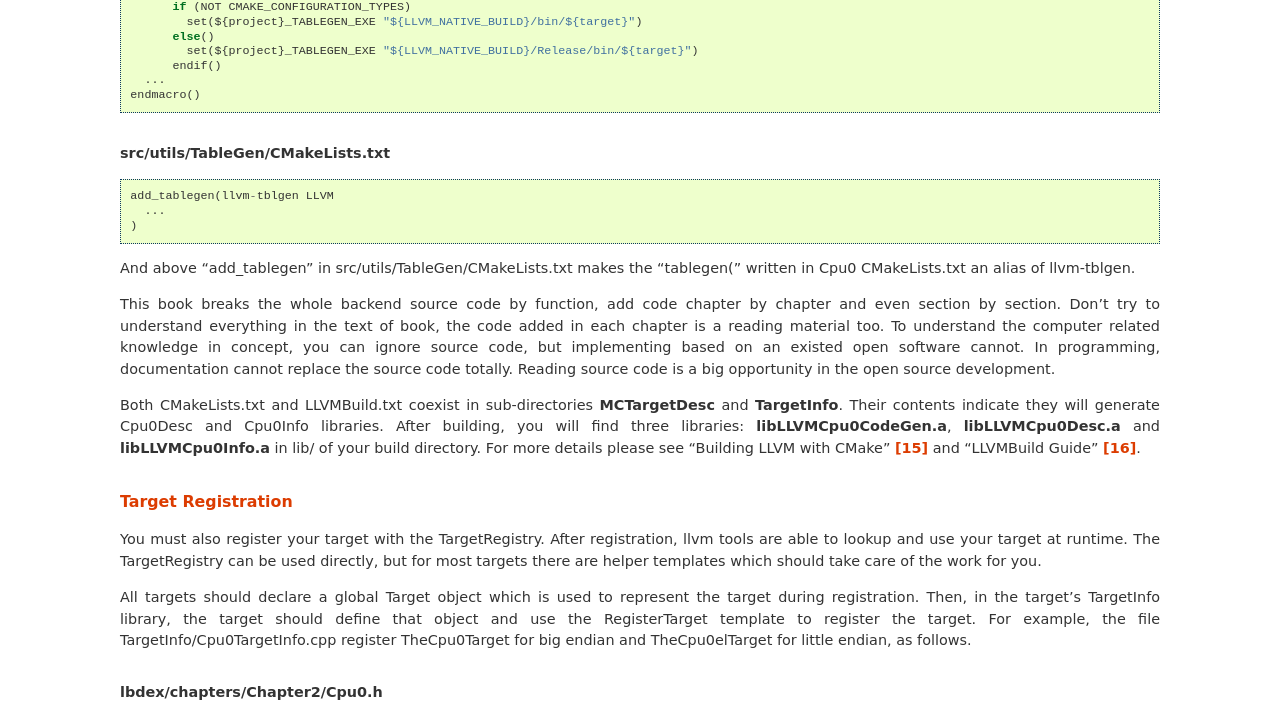
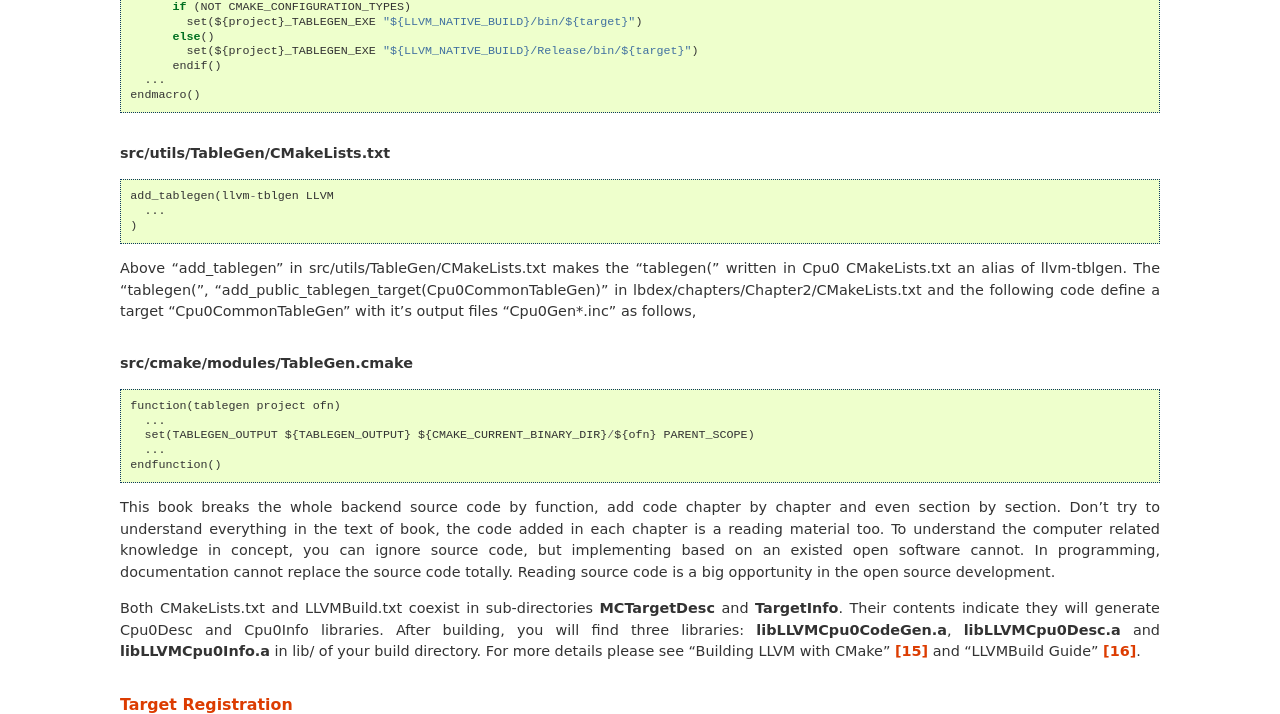
Before and after one commit to Jonathan2251/lbd, a Sphinx documentation site: the page built from source/llvmstructure.rst, in a window 1280 px wide and 900 px high, scrolled down 28315 px, cut to the strip 0-714 px from the top of the window. Built offline with Sphinx 7.4.7, drawn with Linux system fonts in a browser that asks for light colours; formulas are drawn with MathJax 3; pages that are not in the unit, such as notebooks, are missing from menus.

Commit message:
Explain "tablegen(" in CMakeLists.txt

```diff
--- a/source/llvmstructure.rst
+++ b/source/llvmstructure.rst
@@ -1963,11 +1963,11 @@ cmake/modules/TableGen.cmake as below,
 .. code-block:: c++
 
   function(tablegen project ofn)
-  ...
+    ...
     add_custom_command(OUTPUT ${CMAKE_CURRENT_BINARY_DIR}/${ofn}.tmp
       # Generate tablegen output in a temporary file.
       COMMAND ${${project}_TABLEGEN_EXE} ${ARGN} -I ${CMAKE_CURRENT_SOURCE_DIR}
-  ...
+    ...
   endfunction()
   ...
   macro(add_tablegen target project)
@@ -1989,8 +1989,20 @@ cmake/modules/TableGen.cmake as below,
     ...
   )
 
-And above "add_tablegen" in src/utils/TableGen/CMakeLists.txt makes the
+Above "add_tablegen" in src/utils/TableGen/CMakeLists.txt makes the
 "tablegen(" written in Cpu0 CMakeLists.txt an alias of llvm-tblgen.
+The "tablegen(", "add_public_tablegen_target(Cpu0CommonTableGen)" in
+lbdex/chapters/Chapter2/CMakeLists.txt and the following code define a target
+"Cpu0CommonTableGen" with it's output files "Cpu0Gen*.inc" as follows,
+
+.. rubric:: src/cmake/modules/TableGen.cmake
+.. code-block:: c++
+
+  function(tablegen project ofn)
+    ...
+    set(TABLEGEN_OUTPUT ${TABLEGEN_OUTPUT} ${CMAKE_CURRENT_BINARY_DIR}/${ofn} PARENT_SCOPE)
+    ...
+  endfunction()
 
 This book breaks the whole backend source code by function, add code chapter
 by chapter and even section by section.
```
